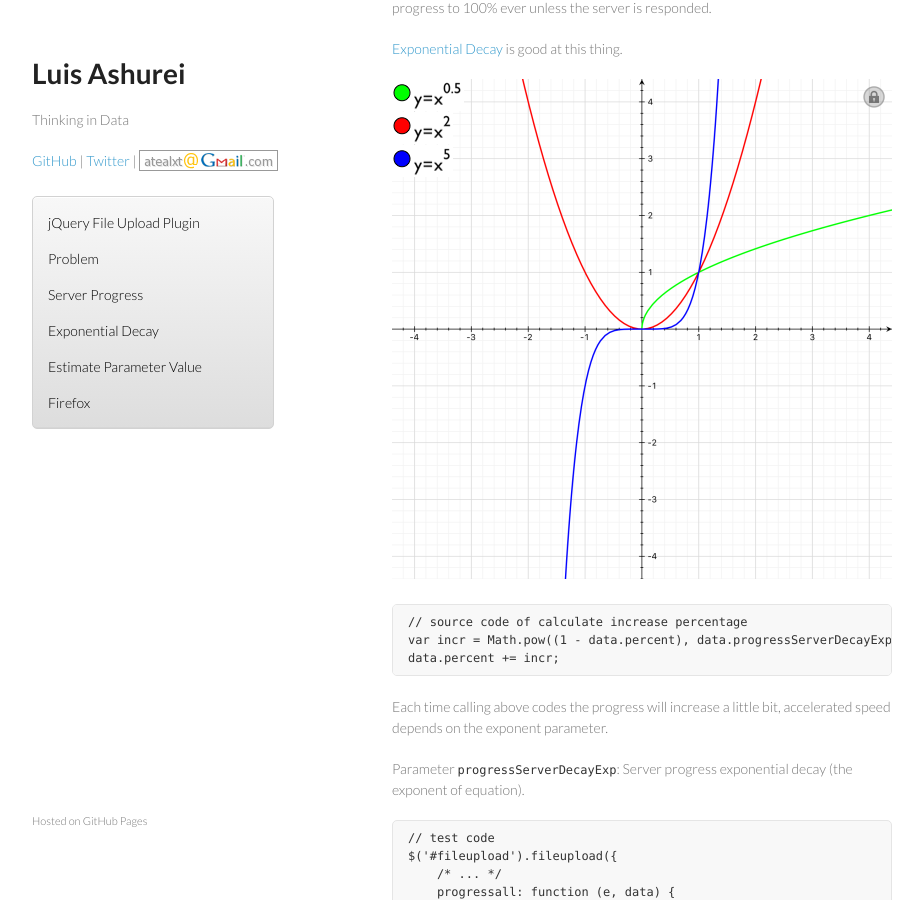
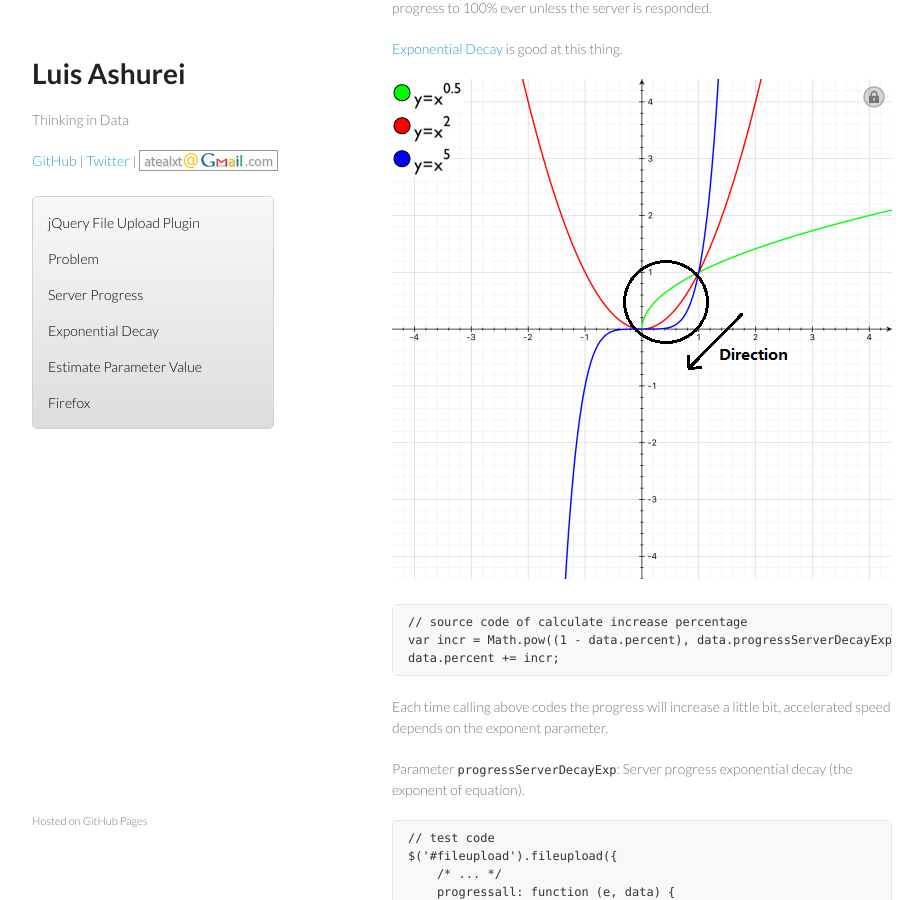
Before and after one commit to atealxt/atealxt.github.io, a Jekyll site: the page built from _posts/2015-11-03-file-upload-server-progress-estimation.md, in a window 1280 px wide and 900 px high, scrolled down 1298 px. Shown: the whole window, without its empty margins (178-1101 px from the left). Built offline with Jekyll 4.4.1, drawn with Linux system fonts in a browser that asks for light colours; comment, search, counter and statistics services are not loaded.

Commit message:
Update 2015-11-03-file-upload-server-progress-estimation.md

```diff
--- a/_posts/2015-11-03-file-upload-server-progress-estimation.md
+++ b/_posts/2015-11-03-file-upload-server-progress-estimation.md
@@ -66,7 +66,7 @@ It is necessary to use a math function specify the rate of change of the paramet
 
 [Exponential Decay](https://en.wikipedia.org/wiki/Exponential_decay) is good at this thing.
 
-![Exponential decay](http://atealxt.github.io/images/20151103/04_exponential_decay_2.png "Exponential decay")
+![Exponential decay](http://atealxt.github.io/images/20151103/04_exponential_decay_3.png "Exponential decay")
 
 <pre><code>// source code of calculate increase percentage
 var incr = Math.pow((1 - data.percent), data.progressServerDecayExp);
```
